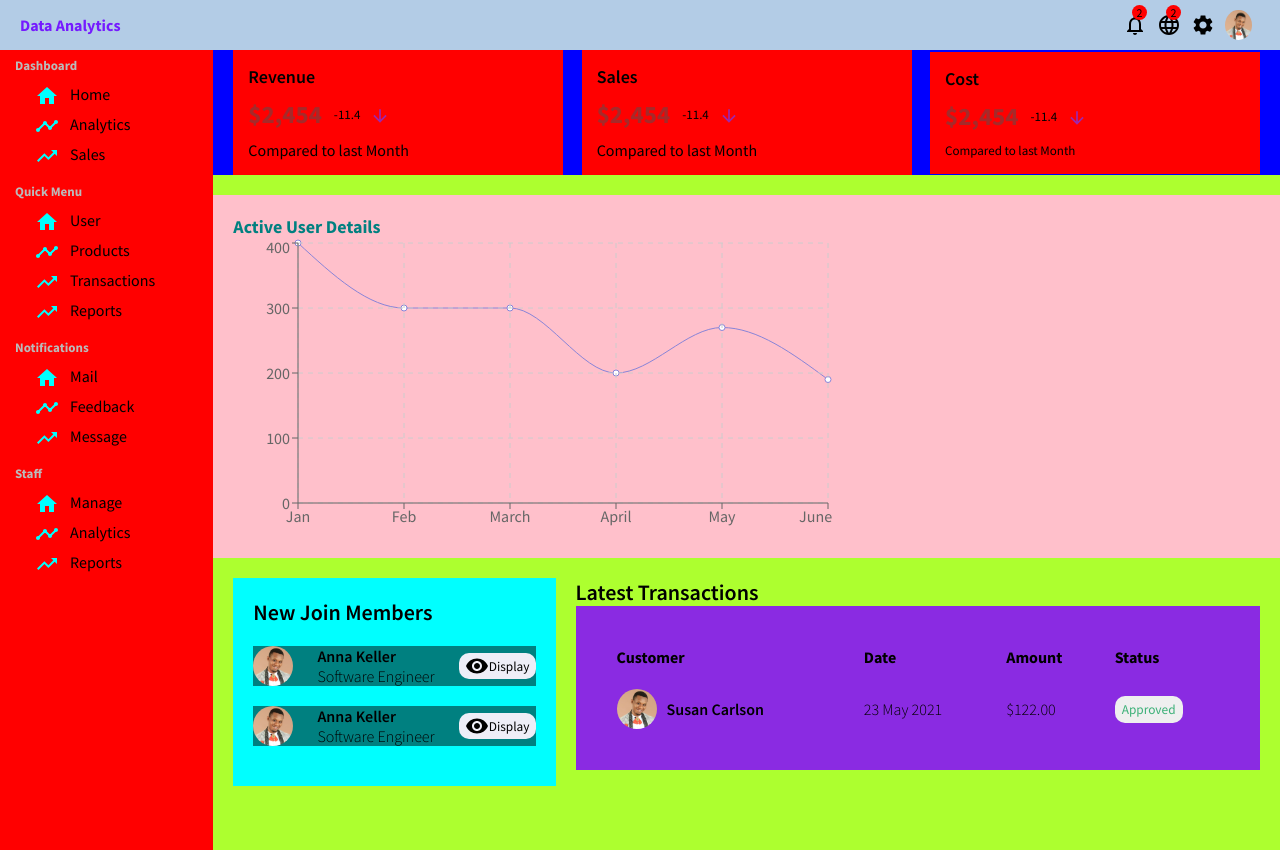
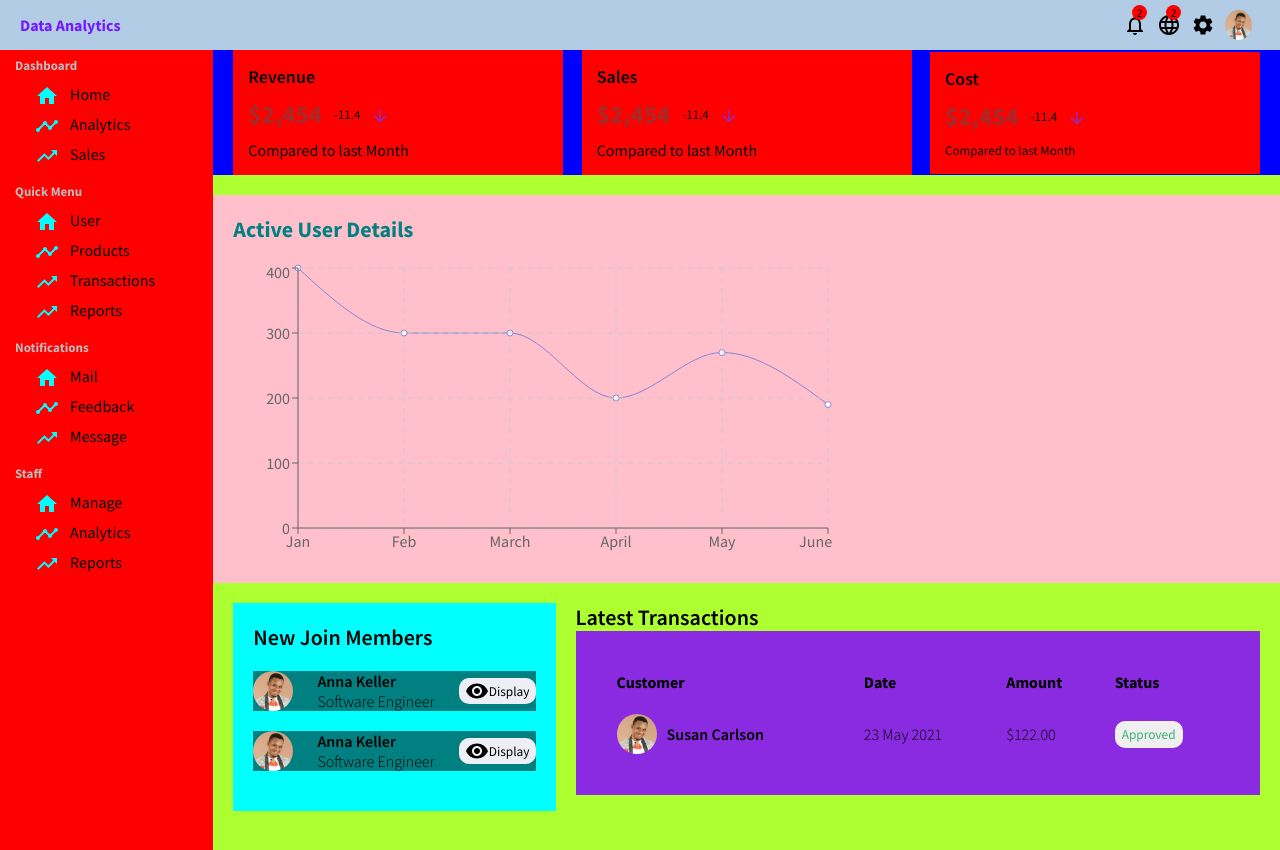
Before and after one commit to amiokuefe1/dasboard, a React (Create React App) app: page / in a window 1280 px wide. Built offline with nearby package versions, Linux system fonts and the light colour scheme.

Commit message:
I just consolidate the home page components next I want to reorganise the project directory structure by moving the moving components into homeDashboard component, so I next I can add react router

```diff
--- a/src/components/homeDashBoard/activeUserDetails/ActiveUserDetails.jsx
+++ b/src/components/homeDashBoard/activeUserDetails/ActiveUserDetails.jsx
@@ -24,7 +24,7 @@ function ActiveUserDetails() {
     <div className='activeUserDetailsContainer'>
         <span>Active User Details</span>
 
-        <div className=''>
+        <div className='spreadOut'>
             {renderLineChart}
         </div>
 
--- a/src/components/homeDashBoard/activeUserDetails/activeUserDetails.css
+++ b/src/components/homeDashBoard/activeUserDetails/activeUserDetails.css
@@ -7,5 +7,10 @@
 .activeUserDetailsContainer>span{
     color: teal;
     font-weight: bolder;
-    font-size: large;
+    font-size: 22px;
 }
+
+.spreadOut{
+
+    padding-top: 20px;
+}
```
